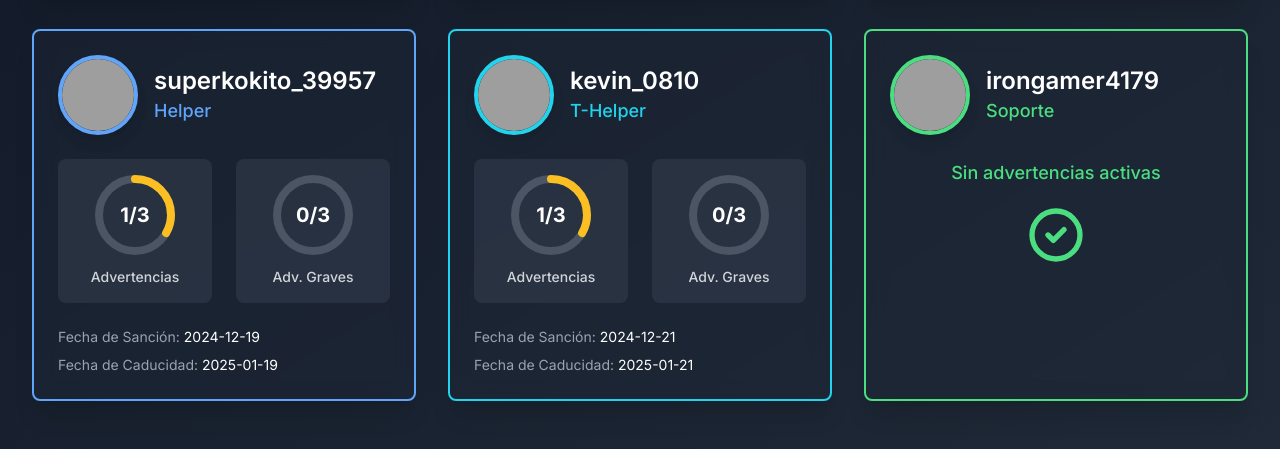
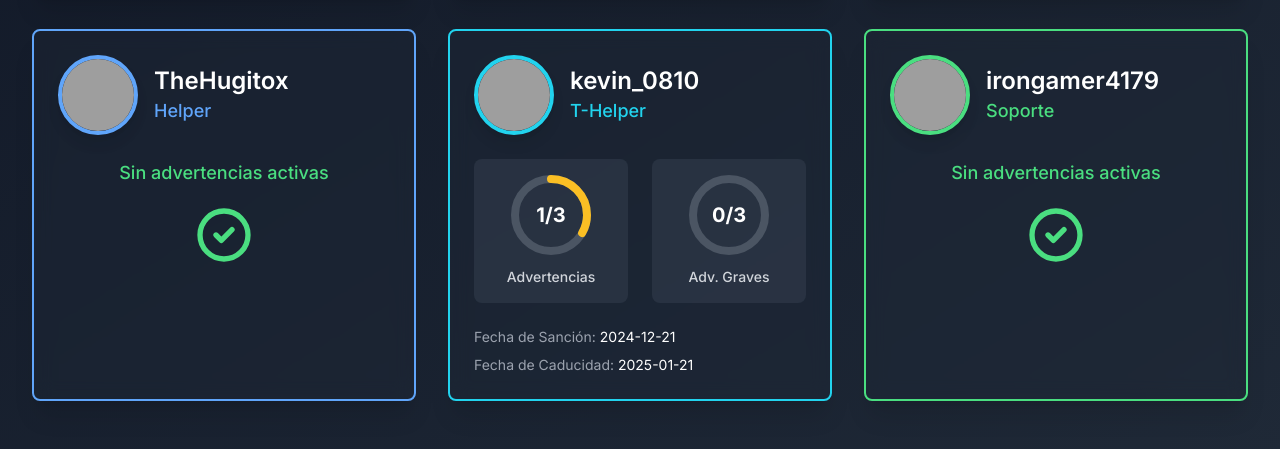
Before and after one commit to ValkyrieOS/Mithos-Mods, a plain HTML site: page index.html in a window 1280 px wide. Shown: the part 1140-1589 px from the top of the page. Drawn offline with nearby package versions, Linux system fonts and the light colour scheme; grey boxes are pictures that could not be loaded.

Commit message:
Update index.html: Modify avatar URLs and update moderator details, including name and warning status for improved accuracy.

```diff
--- a/index.html
+++ b/index.html
@@ -192,7 +192,7 @@
           sanctionDate: "2024-12-6",
           rank: "T-Mod",
           avatar:
-            "https://cdn.discordapp.com/avatars/1192222099603992598/c3a96abc6625acd559cf291320abb065.webp?size=1024&width=640&height=640",
+            "https://cdn.discordapp.com/avatars/1192222099603992598/c3a96abc6625acd559cf291320abb065.webp?size=1024&width=640&height=4096",
         },
         {
           id: "3",
@@ -205,13 +205,12 @@
         },
         {
           id: "4",
-          name: "superkokito_39957",
-          warnings: 1,
+          name: "TheHugitox",
+          warnings: 0,
           severeWarnings: 0,
-          sanctionDate: "2024-12-19",
           rank: "Helper",
           avatar:
-            "https://cdn.discordapp.com/avatars/1280883965841899557/b57e774bd18451386aa38ee0fd139956.webp?size=4096",
+            "https://cdn.discordapp.com/avatars/1097163858562515076/02c284665152907e71593032501337a5.webp?size=1024&width=640&height=4096",
         },
         {
           id: "5",
```
